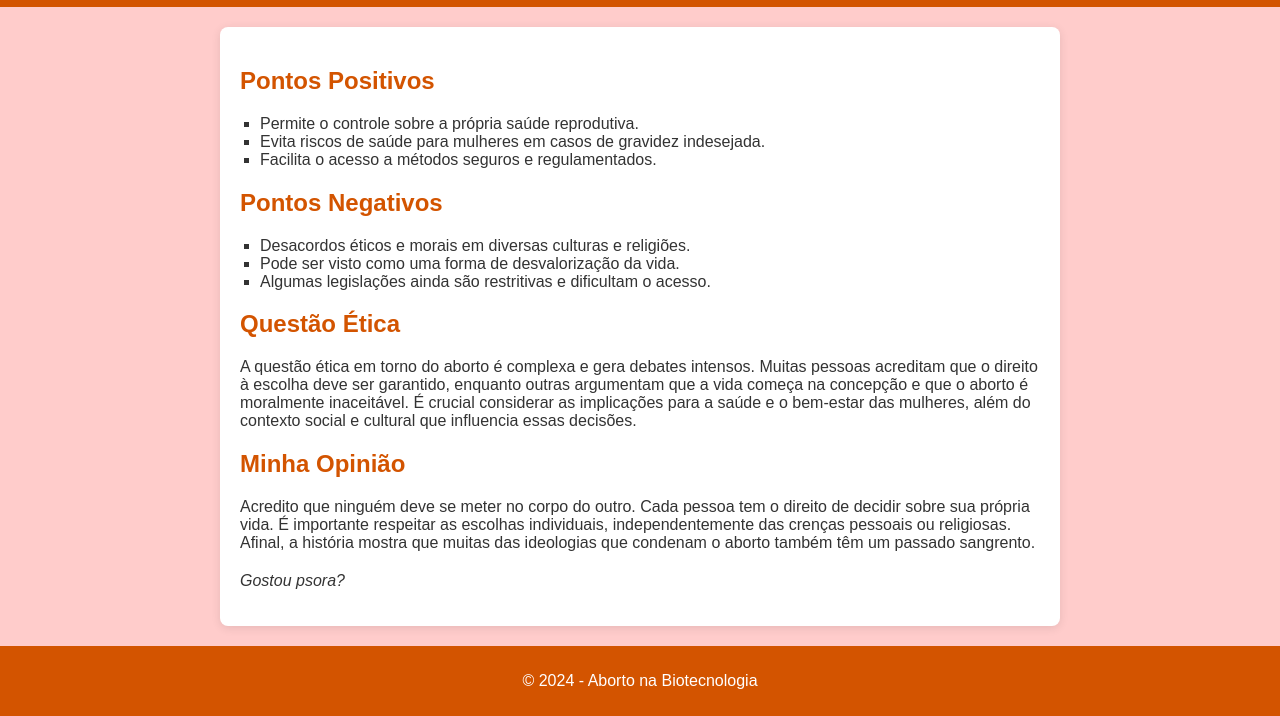
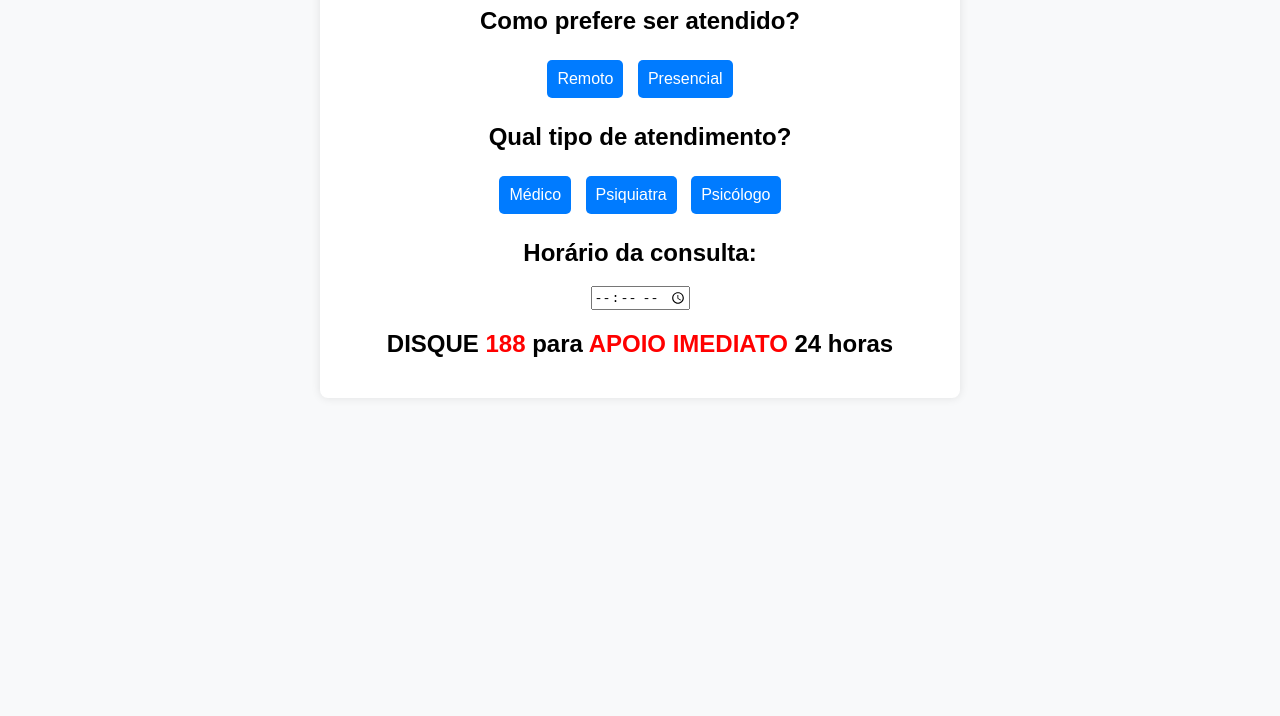
Before and after one commit to micnron/micnron, a plain HTML site: page index.html in a window 1280 px wide. Shown: the part 113-829 px from the top of the page. After the commit the page ends 800 px from the top, so only its background shows below. Drawn offline with Linux system fonts and the light colour scheme.

Commit message:
Atualizar o index.html

```diff
--- a/index.html
+++ b/index.html
@@ -1,86 +1,89 @@
-<!DOCTYPE html>
-<html lang="pt-BR">
+<!DOCTYPE html><html lang="pt-BR">
 <head>
     <meta charset="UTF-8">
     <meta name="viewport" content="width=device-width, initial-scale=1.0">
-    <title>Aborto na Biotecnologia</title>
+    <title>Busque Ajuda</title>
+    <link rel="stylesheet" href="styles.css">
+    <script defer src="script.js"></script>
     <style>
         body {
             font-family: Arial, sans-serif;
+            text-align: center;
+            background-color: #f8f9fa;
             margin: 0;
-            padding: 0;
-            background-color: #ffcccb; /* Cor salmão morango */
-            color: #333;
-        }
-        header {
-            background-color: #d35400; /* Laranja mais escuro */
-            color: white;
-            padding: 20px 0;
-            text-align: center;
+            padding: 20px;
         }
         .container {
-            max-width: 800px;
-            margin: 20px auto;
+            max-width: 600px;
+            margin: auto;
+            background: white;
             padding: 20px;
-            background: white;
             border-radius: 8px;
-            box-shadow: 0 2px 10px rgba(0, 0, 0, 0.1);
+            box-shadow: 0 0 10px rgba(0, 0, 0, 0.1);
         }
-        h2 {
-            color: #d35400; /* Laranja mais escuro */
+        .red {
+            color: red;
         }
-        ul {
-            list-style-type: square;
-            padding-left: 20px;
+        .opcoes button {
+            margin: 5px;
+            padding: 10px;
+            font-size: 16px;
+            border: none;
+            cursor: pointer;
+            border-radius: 5px;
+            background-color: #007bff;
+            color: white;
         }
-        footer {
-            text-align: center;
-            padding: 10px 0;
-            background-color: #d35400;
-            color: white;
-            position: relative;
-            bottom: 0;
-            width: 100%;
+        .opcoes button.selected {
+            background-color: #0056b3;
         }
-        .footer-note {
-            font-style: italic;
-            margin-top: 20px;
+        .hidden {
+            display: none;
         }
     </style>
 </head>
 <body>
-
-<header>
-    <h1>Aborto na Biotecnologia</h1>
-</header>
-
-<div class="container">
-    <h2>Pontos Positivos</h2>
-    <ul>
-        <li>Permite o controle sobre a própria saúde reprodutiva.</li>
-        <li>Evita riscos de saúde para mulheres em casos de gravidez indesejada.</li>
-        <li>Facilita o acesso a métodos seguros e regulamentados.</li>
-    </ul>
-
-    <h2>Pontos Negativos</h2>
-    <ul>
-        <li>Desacordos éticos e morais em diversas culturas e religiões.</li>
-        <li>Pode ser visto como uma forma de desvalorização da vida.</li>
-        <li>Algumas legislações ainda são restritivas e dificultam o acesso.</li>
-    </ul>
-
-    <h2>Questão Ética</h2>
-    <p>A questão ética em torno do aborto é complexa e gera debates intensos. Muitas pessoas acreditam que o direito à escolha deve ser garantido, enquanto outras argumentam que a vida começa na concepção e que o aborto é moralmente inaceitável. É crucial considerar as implicações para a saúde e o bem-estar das mulheres, além do contexto social e cultural que influencia essas decisões.</p>
-
-    <h2>Minha Opinião</h2>
-    <p>Acredito que ninguém deve se meter no corpo do outro. Cada pessoa tem o direito de decidir sobre sua própria vida. É importante respeitar as escolhas individuais, independentemente das crenças pessoais ou religiosas. Afinal, a história mostra que muitas das ideologias que condenam o aborto também têm um passado sangrento.</p>
-
-    <p class="footer-note">Gostou psora?</p>
-</div>
-
-<footer>
-    <p>&copy; 2024 - Aborto na Biotecnologia</p>
-</footer>
-
+    <div class="container">
+        <header>
+            <h1><span class="red">B</span>USQUE <span class="red">A</span>JUDA. <span class="red">C</span>OM</h1>
+        </header>
+        <section class="atendimento">
+            <h2>Como prefere ser atendido?</h2>
+            <div class="opcoes">
+                <button class="opcao" id="remoto">Remoto</button>
+                <button class="opcao" id="presencial">Presencial</button>
+            </div>
+            <div id="local-container" class="hidden">
+                <input type="text" placeholder="Escolha o local" id="local">
+            </div>
+        </section>
+        <section class="tipo">
+            <h2>Qual tipo de atendimento?</h2>
+            <div class="opcoes">
+                <button class="opcao" id="medico">Médico</button>
+                <button class="opcao" id="psiquiatra">Psiquiatra</button>
+                <button class="opcao" id="psicologo">Psicólogo</button>
+            </div>
+        </section>
+        <section class="horario">
+            <h2>Horário da consulta:</h2>
+            <input type="time" id="horario">
+        </section>
+        <section class="contato">
+            <h2>DISQUE <span class="red">188</span> para <span class="red">APOIO IMEDIATO</span> 24 horas</h2>
+        </section>
+    </div>
+    <script>
+        document.querySelectorAll('.opcao').forEach(button => {
+            button.addEventListener('click', () => {
+                if (button.id === 'presencial') {
+                    document.getElementById('local-container').classList.remove('hidden');
+                } else if (button.id === 'remoto') {
+                    document.getElementById('local-container').classList.add('hidden');
+                }
+                button.classList.toggle('selected');
+            });
+        });
+    </script>
 </body>
 </html>
```
